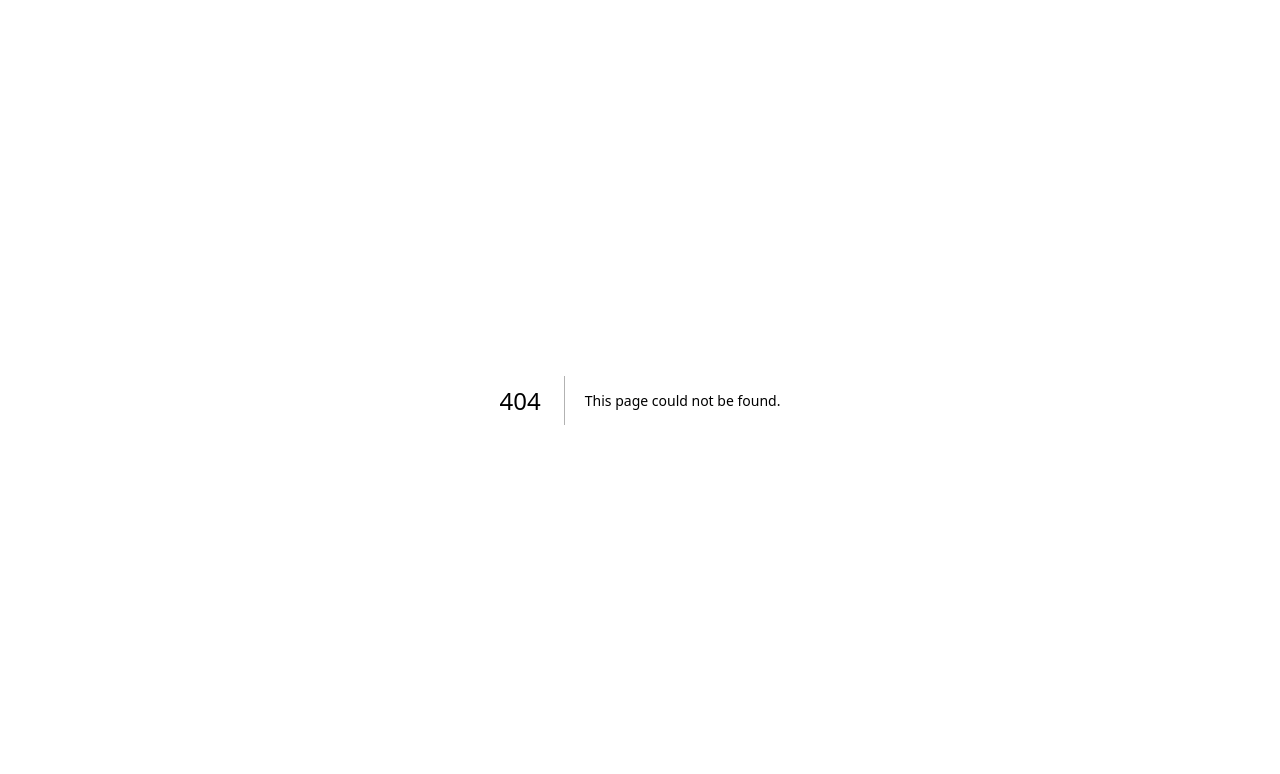
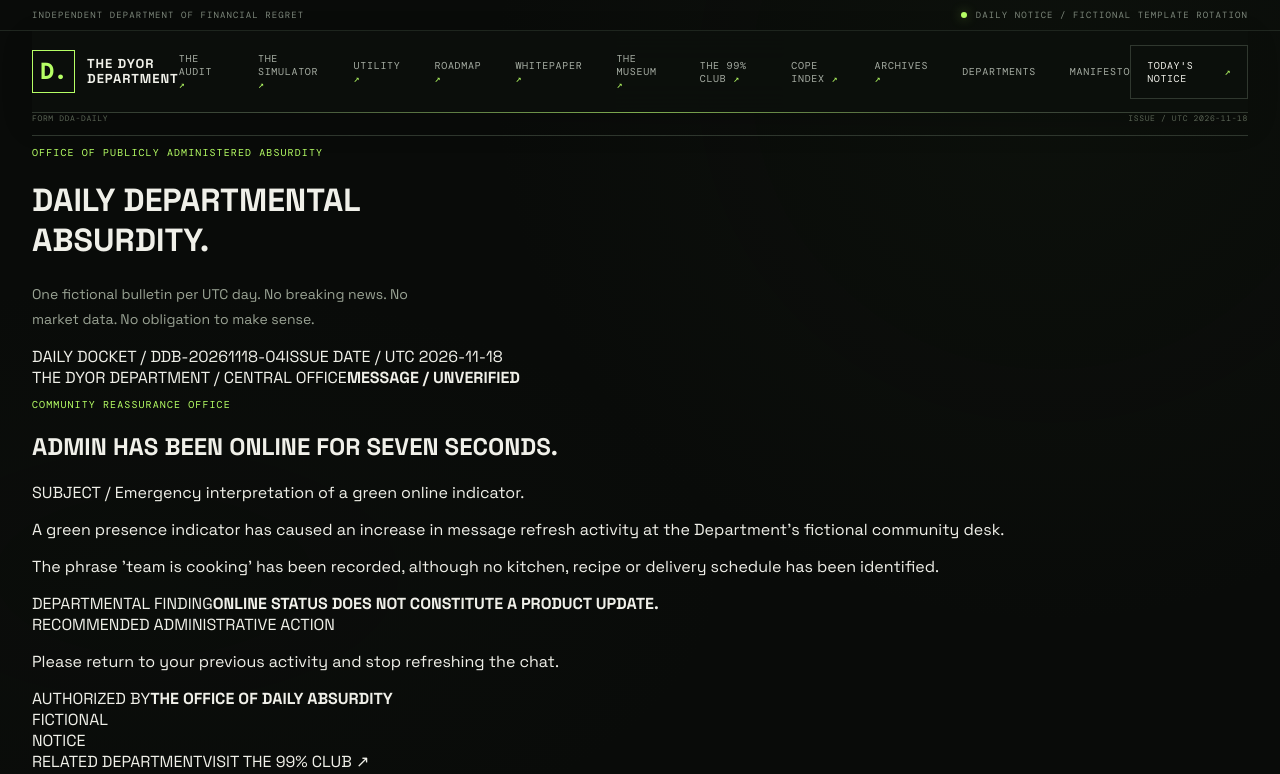
Before and after one commit to safherofficial/weird, a Next.js app: page /daily-office in a window 1280 px wide. Before the commit this address had no page. Shown: the top 774 px of the page. Built offline with nearby package versions, Linux system fonts and the light colour scheme.

Commit message:
feat(u14): add today's dynamic Daily Departmental Absurdity bulletin

```diff
--- /dev/null
+++ b/app/daily-office/page.tsx
@@ -0,0 +1,45 @@
+import type { Metadata } from "next";
+import DepartmentHeader from "../components/department-header";
+import DepartmentFooter from "../components/department-footer";
+import DailyNoticeView from "./daily-notice-view";
+import { buildDailyNotice } from "./daily-engine";
+
+export const dynamic = "force-dynamic";
+
+export const metadata: Metadata = {
+  title: "Daily Departmental Absurdity",
+  description: "One fictional administrative bulletin per UTC day. No live news, market feed or real-world event reporting.",
+  openGraph: {
+    title: "DAILY DEPARTMENTAL ABSURDITY",
+    description: "A fictional notice from the office of questionable conviction.",
+    images: ["/daily-office/opengraph-image"],
+  },
+  twitter: {
+    card: "summary_large_image",
+    title: "DAILY DEPARTMENTAL ABSURDITY",
+    description: "One fictional notice. No real news. No market feed.",
+    images: ["/daily-office/opengraph-image"],
+  },
+};
+
+export default function DailyOfficePage() {
+  const issueDate = new Date().toISOString().slice(0, 10);
+  const notice = buildDailyNotice(issueDate);
+
+  return (
+    <main className="audit-page daily-office-page" id="main-content">
+      <DepartmentHeader activeSection="daily" statusMessage="DAILY NOTICE / FICTIONAL TEMPLATE ROTATION" ctaHref="/daily-office" ctaLabel="TODAY'S NOTICE" />
+
+      <header className="daily-office-intro shell">
+        <div className="audit-intro__meta"><span>FORM DDA-DAILY</span><span>ISSUE / UTC {issueDate}</span></div>
+        <p className="eyebrow">OFFICE OF PUBLICLY ADMINISTERED ABSURDITY</p>
+        <h1>DAILY DEPARTMENTAL<br /><span>ABSURDITY.</span></h1>
+        <p className="audit-intro__lead">One fictional bulletin per UTC day. No breaking news. No market data. No obligation to make sense.</p>
+      </header>
+
+      <DailyNoticeView notice={notice} />
+
+      <DepartmentFooter message={["THE NOTICE HAS BEEN ISSUED.", "THE UNDERLYING SITUATION REMAINS ENTIRELY FICTIONAL."]} />
+    </main>
+  );
+}
```
